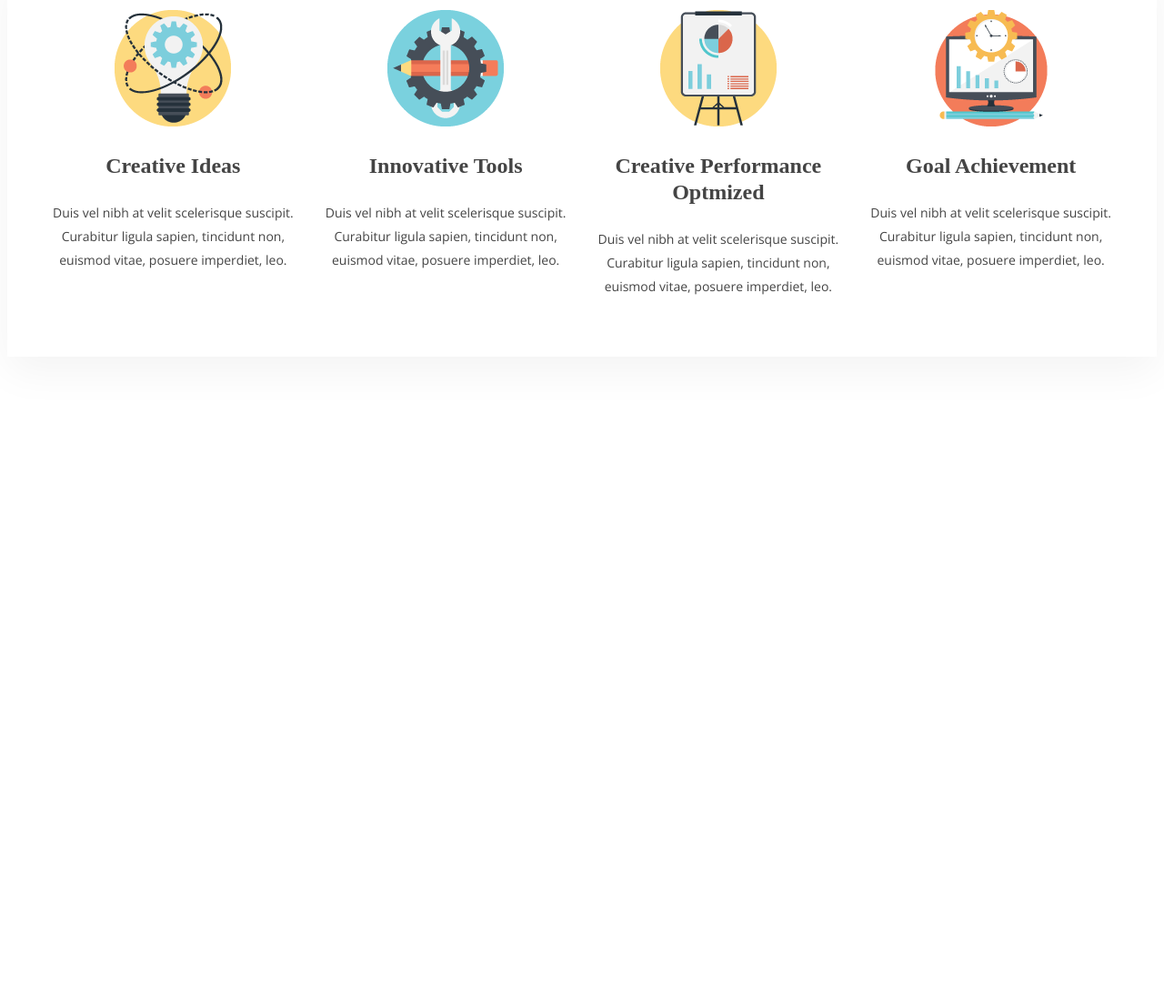
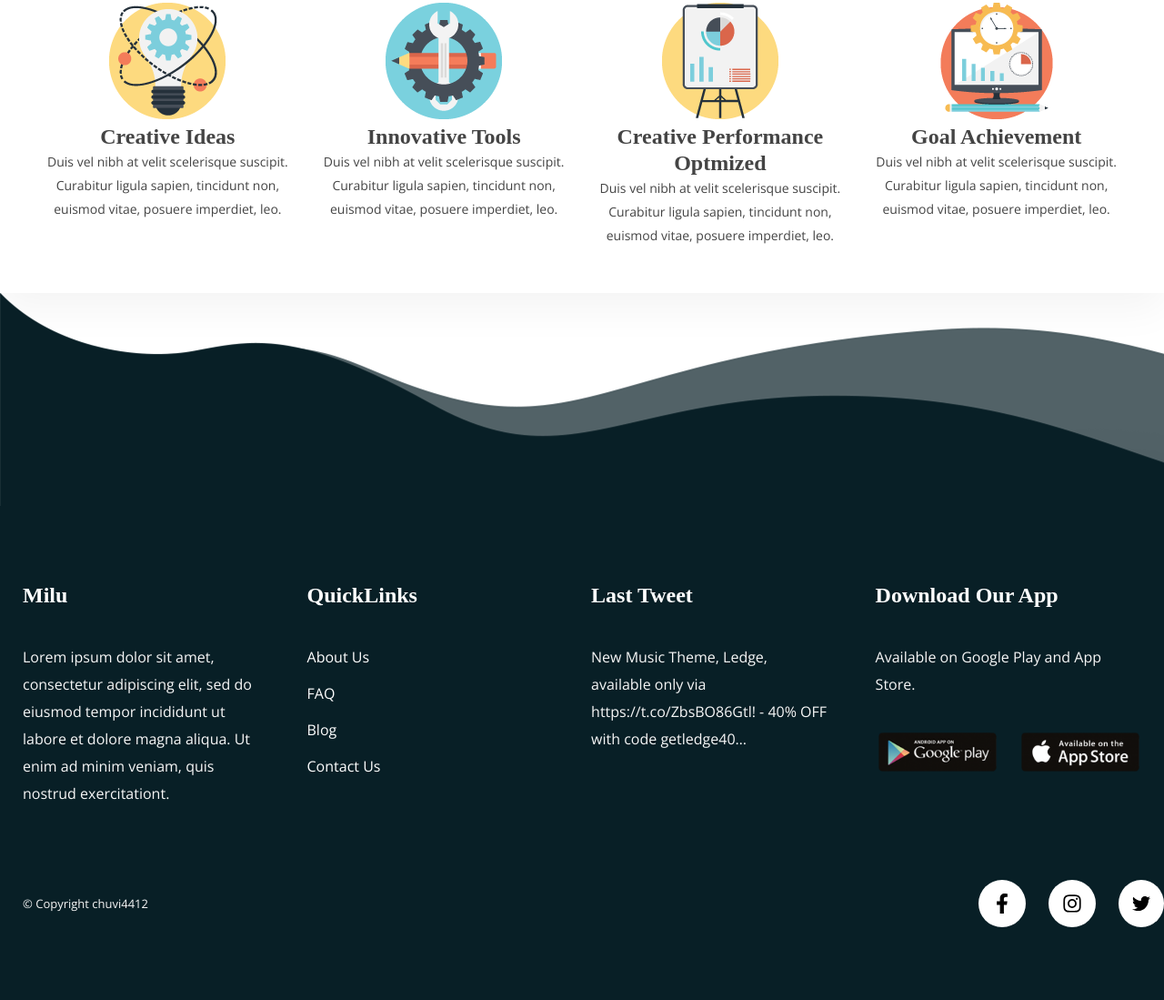
Before and after one commit to Chuvi4412/Milu, a plain HTML site: page index.html in a window 1280 px wide. Shown: the part 47-1146 px from the top of the page at 91% size. Before the commit the page ends 800 px from the top, so only its background shows below. Drawn offline with nearby package versions, Linux system fonts and the light colour scheme; a web font is replaced by a local one.

Commit message:
creacion de footer

```diff
--- a/index.html
+++ b/index.html
@@ -8,6 +8,8 @@
     <title>Milu - Tech landing page</title>
     <link rel="stylesheet" href="styles/index.css">
     <link rel="stylesheet" href="styles/font-faces.css">
+    <link rel="stylesheet" href="styles/footer.css">
+
 </head>
 
 <body>
@@ -39,6 +41,45 @@
         </div>
 
     </div>
+
+    <footer>
+        <div class="footer-waves"></div>
+        <div class="footer-background">
+            <div class="footer-content">
+                <div class="footer-item">
+                    <h2>Milu</h2>
+                    <p>Lorem ipsum dolor sit amet, consectetur adipiscing elit, sed do eiusmod tempor incididunt ut labore et dolore magna aliqua. Ut enim ad minim veniam, quis nostrud exercitationt.</p>
+                </div>
+                <div class="footer-item">
+                    <h2>QuickLinks</h2>
+                    <a href="">About Us</a>
+                    <a href="">FAQ</a>
+                    <a href="">Blog</a>
+                    <a href="">Contact Us</a>
+                </div>
+                <div class="footer-item"><h2>last Tweet</h2>
+                    <p>New Music Theme, Ledge, available only via https://t.co/ZbsBO86Gtl! - 40% OFF with code getledge40…</p>
+                </div>
+                <div class="footer-item">
+                    <h2>Download Our App</h2>
+                    <p>Available on Google Play and App Store.</p>
+                    <div>
+                        <a href=""><img src="img/googleplay_button-1.png" alt="Google play" title="Google play"></a>
+                        <a href=""><img src="img/appstore_button-2.png" alt="Appstore" title="Appsotre"></a>
+                    </div>
+                </div>
+
+            </div>
+            <div class="footer-copyright">
+                <a href="https://github.com/chuvi4412">© Copyright chuvi4412</a>
+                <div class="footer-social">
+                    <a href=""><img src="img/icons/facebook.svg" alt="Facebook"></a>
+                    <a href=""><img src="img/icons/instagram.svg" alt="Instagram"></a>
+                    <a href=""><img src="img/icons/twitter.svg" alt="Twitter"></a>
+                </div>
+            </div>
+        </div>
+    </footer>
 </body>
 
 </html>
--- /dev/null
+++ b/styles/footer.css
@@ -0,0 +1,100 @@
+.footer-waves{
+    background-image: url(../img/olas.png);
+    min-height: 234px;
+    background-repeat: no-repeat;background-size: cover;
+
+}
+
+.footer-background{
+    background-color: #081f26;
+    padding-bottom: 80px;
+}
+
+.footer-content{
+    padding: 80px 0;
+    display: grid;
+    grid-template-columns: 1fr 1fr 1fr 1fr ;
+    max-width: 1400px;
+    margin:auto
+
+}
+
+.footer-item{
+    margin: 0 25px;
+}
+
+.footer-item h2{
+    color: white;
+    font-weight: 800;
+    font-size: 24px;
+    line-height: 36px;
+    margin-bottom: 35px;
+    font-family: "Muli";
+    text-transform: capitalize;
+}
+
+.footer-item p{
+    color: #f7f7f7;
+    font-weight: 400;
+    font-size:16px ;
+    line-height: 30px;
+
+}
+
+.footer-item a{
+    color: white;
+    font-weight: 400;
+    font-size: 16px;
+    line-height: 30px;
+    text-decoration: none;
+    display: block;
+    margin-bottom: 10px;
+
+}
+
+.footer-item div{
+    display: flex;
+    margin-top: 35px;
+    gap: 1.4em;
+}
+
+.footer-item div img{
+    max-width: 135px;
+}
+
+.footer-copyright{
+    max-width: 1400px;
+    margin: auto;
+display: flex;
+justify-content: space-between;
+align-items: center;
+}
+
+
+.footer-copyright a{
+    color: #f7f7f7;
+    font-size: 13px;
+    line-height: 25px;
+    text-decoration: none;
+    margin-left: 25px;
+
+}
+
+.footer-copyright div{
+    display: flex;
+}
+
+.footer-copyright div a{
+    background-color: white;
+    padding: 5px 15px;
+    display: flex;
+    justify-content: center;
+    align-items: center;
+    border-radius: 100%;
+    transition: .3s all;
+}
+
+.footer-copyright div a:hover{
+    background-color:#abb3b5 ;
+
+}
--- a/styles/index.css
+++ b/styles/index.css
@@ -1,10 +1,20 @@
 @import url('https://fonts.googleapis.com/css2?family=Open+Sans:ital,wght@0,300;0,400;0,500;0,600;0,700;0,800;1,300;1,400;1,500;1,600;1,700;1,800&family=Roboto:ital,wght@0,100;0,300;0,400;0,500;0,700;0,900;1,100;1,300;1,400;1,500;1,700;1,900&display=swap');
+
+*{
+    margin: 0;
+    padding: 0
+    ;
+}
 
 body {
     font-family: "Open Sans";
     font-weight: 400;
     font-size: 16px;
     color: #444444;
+}
+
+::selection{
+    background-color: #ffc050;
 }
 
 .cards-container {
```
Also changed, not shown: img/appstore_button-2.png (added), img/googleplay_button-1.png (added), img/icons/facebook.svg (added), img/icons/instagram.svg (added), img/icons/twitter.svg (added), img/olas.png (added).
